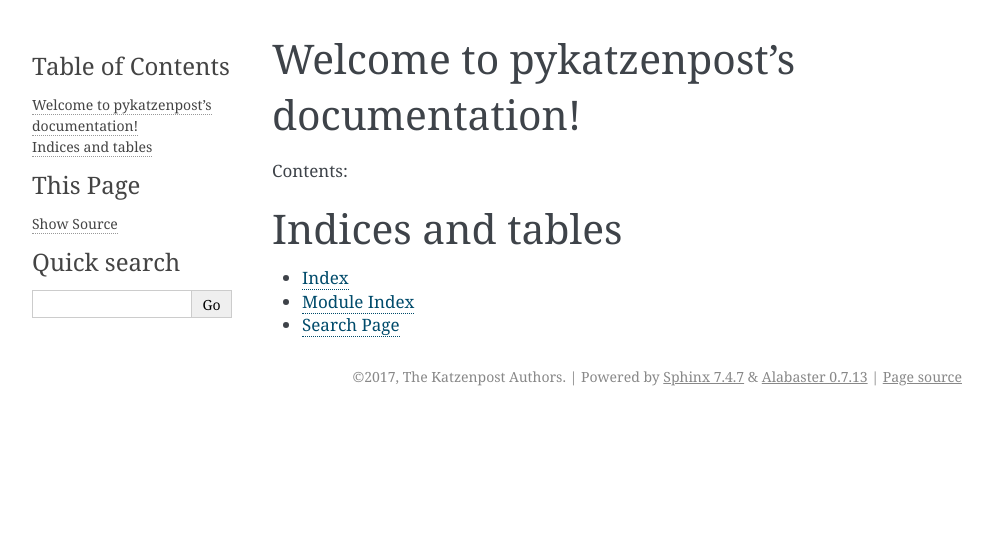
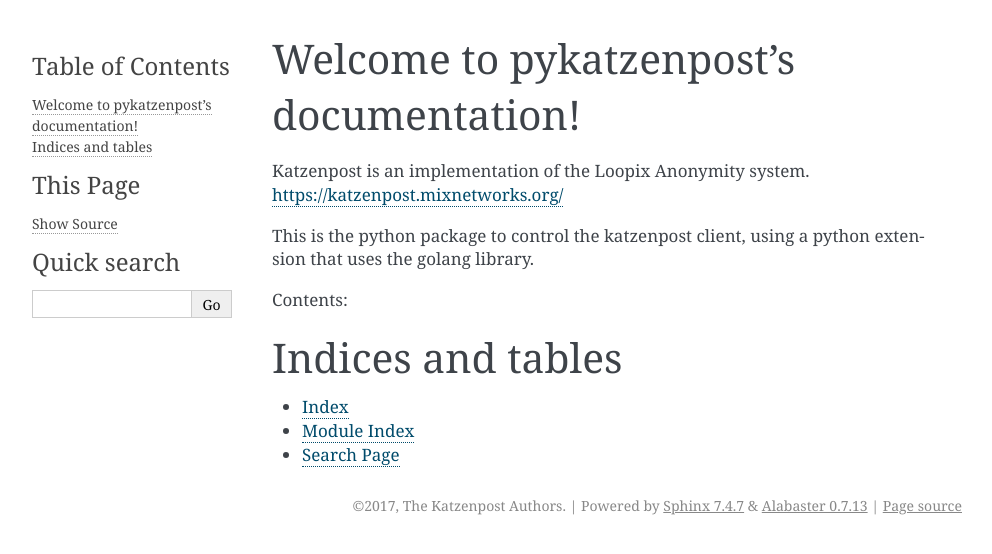
Before and after one commit to katzenpost/pykatzenpost, a Sphinx documentation site: the page built from docs/source/index.rst, in a window 1280 px wide. Shown: the top 554 px of the page, without its empty margins (148-1140 px from the left). Built offline with Sphinx 7.4.7, drawn with Linux system fonts in a browser that asks for light colours.

Commit message:
doc stubs

```diff
--- a/docs/source/index.rst
+++ b/docs/source/index.rst
@@ -5,6 +5,12 @@
 
 Welcome to pykatzenpost's documentation!
 ========================================
+
+Katzenpost is an implementation of the Loopix Anonymity system.
+https://katzenpost.mixnetworks.org/
+
+This is the python package to control the katzenpost client, using a python
+extension that uses the golang library.
 
 Contents:
 
```
